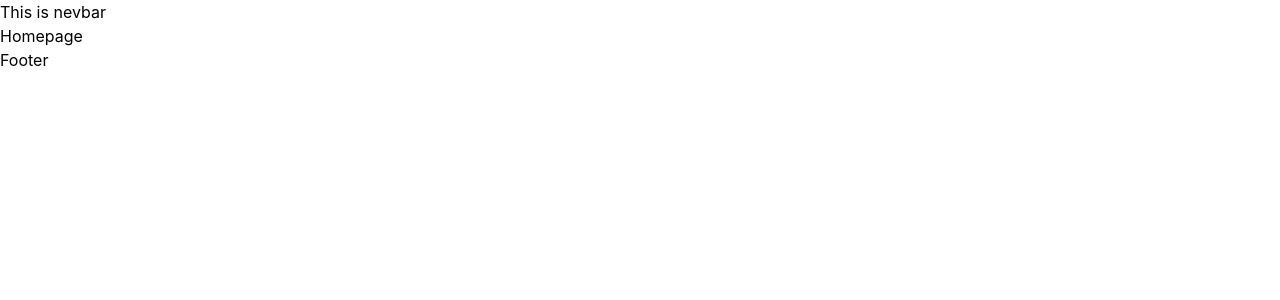
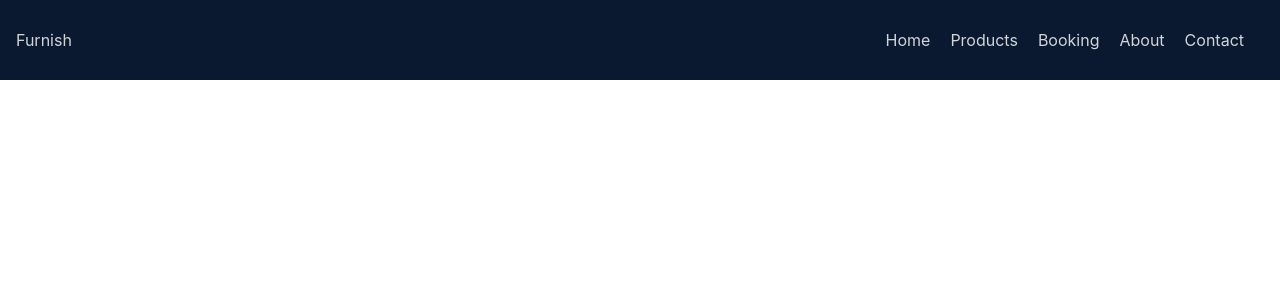
Before and after one commit to zobayertihan/Furnish, a React (Create React App) app: page / in a window 1280 px wide. Shown: the top 300 px of the page. Built offline with nearby package versions, Linux system fonts and the light colour scheme.

Commit message:
Navbar Complete

```diff
--- a/package.json
+++ b/package.json
@@ -8,8 +8,10 @@
     "@testing-library/user-event": "^13.5.0",
     "react": "^18.2.0",
     "react-dom": "^18.2.0",
+    "react-icons": "^4.8.0",
     "react-router-dom": "^6.10.0",
     "react-scripts": "5.0.1",
+    "react-scroll": "^1.8.9",
     "web-vitals": "^2.1.4"
   },
   "scripts": {
--- a/src/components/Navbar/Navbar.js
+++ b/src/components/Navbar/Navbar.js
@@ -1,9 +1,98 @@
-import React from 'react';
+import React, { useState } from 'react';
+import {
+    FaBars,
+    FaTimes,
+} from 'react-icons/fa';
+import { Link } from 'react-router-dom';
 
 const Navbar = () => {
+    const [nav, setNav] = useState(false);
+    const handleClick = () => setNav(!nav);
+
+
+    const navItems = <>
+        <li className='me-5'>
+            <Link to='/' className='hover:border-b-2 border-pink-600' smooth={true} duration={500}>
+                Home
+            </Link>
+        </li>
+        <li className='me-5'>
+            <Link to='/products' className='hover:border-b-2 border-pink-600' smooth={true} duration={500}>
+                Products
+            </Link>
+        </li>
+        <li className='me-5'>
+            <Link to='/booking' className='hover:border-b-2 border-pink-600' smooth={true} duration={500}>
+                Booking
+            </Link>
+        </li>
+        <li className='me-5'>
+            <Link to='/about' className='hover:border-b-2 border-pink-600' smooth={true} duration={500}>
+                About
+            </Link>
+        </li>
+        <li className='me-5'>
+            <Link to='/contact' className='hover:border-b-2 border-pink-600' smooth={true} duration={500}>
+                Contact
+            </Link>
+        </li>
+    </>
+
     return (
-        <div>
-            <h1>This is nevbar</h1>
+        <div className='fixed w-full h-[80px] flex justify-between items-center px-4 bg-[#0a192f] text-gray-300'>
+            <div>
+                {/* <img src={Logo} alt='Logo' style={{ width: '200px' }} /> */}
+                <h1>Furnish</h1>
+            </div>
+
+            {/* menu */}
+            <ul className='hidden md:flex'>
+                {navItems}
+            </ul>
+
+            {/* Hamburger */}
+            <div onClick={handleClick} className='md:hidden z-10'>
+                {!nav ? <FaBars /> : <FaTimes />}
+            </div>
+
+            {/* Mobile menu */}
+            <ul
+                className={
+                    !nav
+                        ? 'hidden'
+                        : 'absolute top-0 left-0 w-full h-screen bg-[#0a192f] flex flex-col justify-center items-center'
+                }
+            >
+                <li className='py-4 text-2xl'>
+                    <Link onClick={handleClick} to='/' smooth={true} duration={500}>
+                        Home
+                    </Link>
+                </li>
+                <li className='py-4 text-2xl'>
+                    {' '}
+                    <Link onClick={handleClick} to='/products' smooth={true} duration={500}>
+                        Products
+                    </Link>
+                </li>
+                <li className='py-4 text-2xl'>
+                    {' '}
+                    <Link onClick={handleClick} to='/booking' smooth={true} duration={500}>
+                        Booking
+                    </Link>
+                </li>
+                <li className='py-4 text-2xl'>
+                    {' '}
+                    <Link onClick={handleClick} to='/about' smooth={true} duration={500}>
+                        About
+                    </Link>
+                </li>
+                <li className='py-4 text-2xl'>
+                    {' '}
+                    <Link onClick={handleClick} to='/contact' smooth={true} duration={500}>
+                        Contact
+                    </Link>
+                </li>
+            </ul>
         </div>
     );
 };
```
Also changed, not shown: 1 other file (tests, documents, lock files or other folders).
